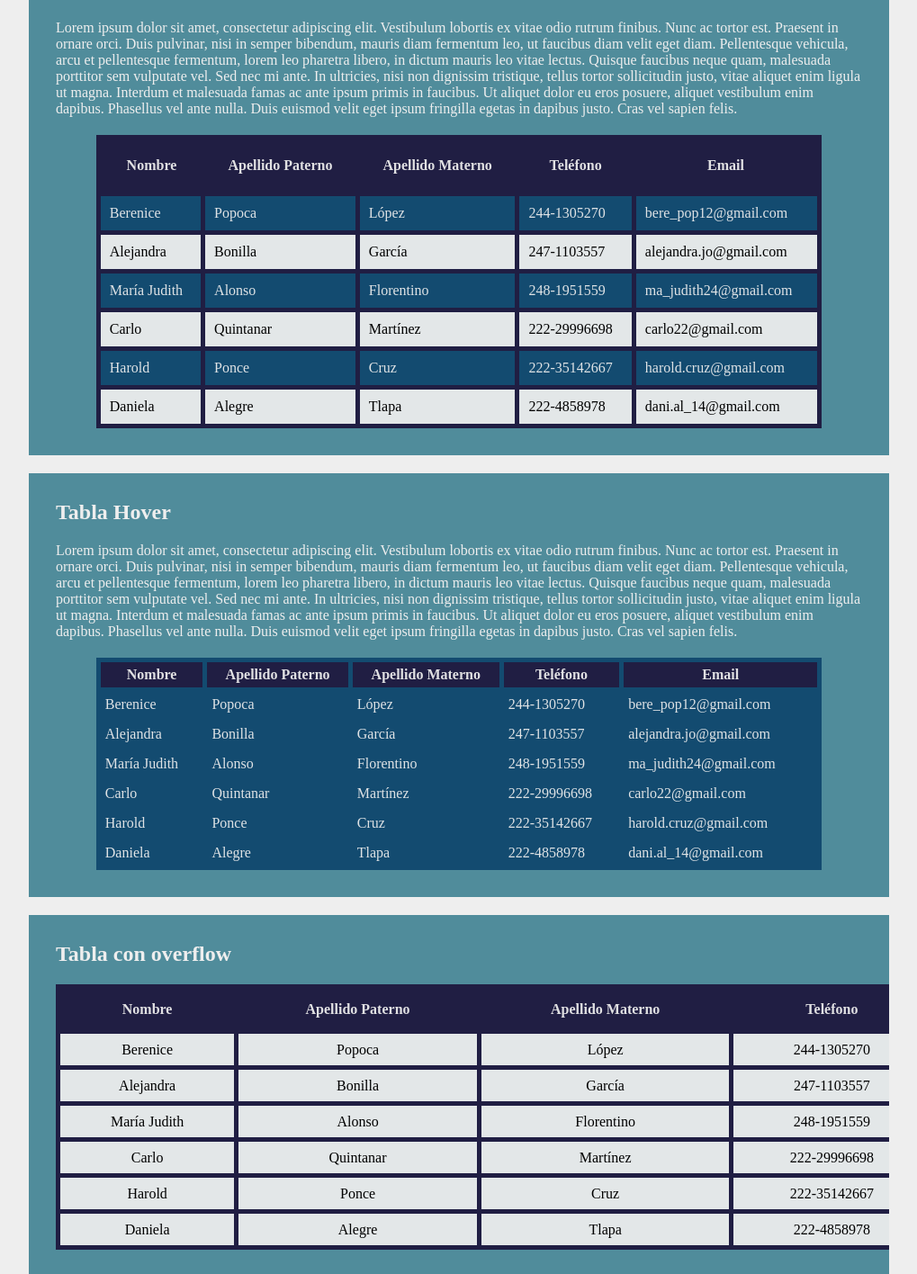
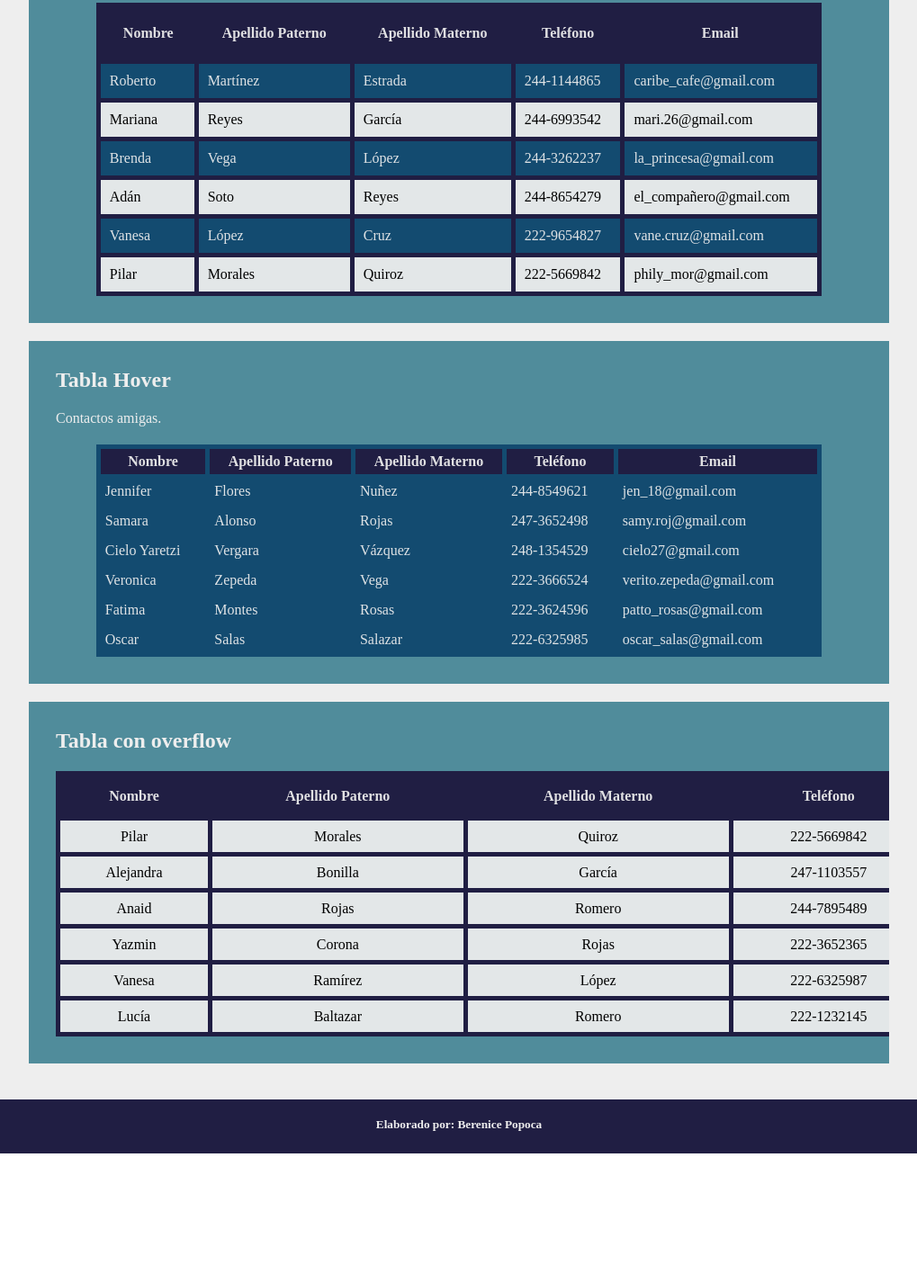
Before and after one commit to berepopoca/berepopoca.github.io, a plain HTML site: page HTML/tablas.html in a window 1280 px wide. Shown: the part 1384-2800 px from the top of the page at 90% size, without its empty margins (150-1169 px from the left). After the commit the page ends 2666 px from the top, so only its background shows below. Drawn offline with Linux system fonts and the light colour scheme.

Commit message:
tablas.html

```diff
--- a/HTML/tablas.html
+++ b/HTML/tablas.html
@@ -81,7 +81,7 @@
             </section>
             <section>
                 <h2>Tabla modificada por clase y con uso de colspan</h2>
-                <p>Lorem ipsum dolor sit amet, consectetur adipiscing elit. Vestibulum lobortis ex vitae odio rutrum finibus. Nunc ac tortor est. Praesent in ornare orci. Duis pulvinar, nisi in semper bibendum, mauris diam fermentum leo, ut faucibus diam velit eget diam. Pellentesque vehicula, arcu et pellentesque fermentum, lorem leo pharetra libero, in dictum mauris leo vitae lectus. Quisque faucibus neque quam, malesuada porttitor sem vulputate vel. Sed nec mi ante. In ultricies, nisi non dignissim tristique, tellus tortor sollicitudin justo, vitae aliquet enim ligula ut magna. Interdum et malesuada famas ac ante ipsum primis in faucibus. Ut aliquet dolor eu eros posuere, aliquet vestibulum enim dapibus. Phasellus vel ante nulla. Duis euismod velit eget ipsum fringilla egetas in dapibus justo. Cras vel sapien felis.</p>
+                <p>Contactos de mis familiares</p>
                 <table border="1" class="tabla1">
                     <thead>
                         <th>Nombre</th>
@@ -100,44 +100,44 @@
                             <td>bere_pop12@gmail.com</td>
                         </tr>
                         <tr>
-                            <td>Alejandra</td>
-                            <td>Bonilla</td>
-                            <td>García</td>
-                            <td>247-1103557</td>
-							<td>222-2428554</td>
-                            <td>alejandra.jo@gmail.com</td>
+                            <td>Lidia</td>
+                            <td>López</td>
+                            <td>Mejía</td>
+                            <td>244-1106057</td>
+							<td>244-4458445</td>
+                            <td>lid.lop@gmail.com</td>
                         </tr>
                          <tr>
-                            <td>María Judith</td>
-                            <td>Alonso</td>
-                            <td>Florentino</td>
-                            <td>248-1951559</td>
-							<td>222-1562526</td>
-                            <td>ma_judith24@gmail.com</td>
+                            <td>Juan</td>
+                            <td>Guillermo</td>
+                            <td>Popoca</td>
+                            <td>244-1106325</td>
+							<td>44-4458445</td>
+                            <td>pop_juan76@gmail.com</td>
                         </tr>
                         <tr>
-                            <td>Carlo</td>
-                            <td>Quintanar</td>
-                            <td>Martínez</td>
-                            <td>222-29996698</td>
+                            <td>Edgar</td>
+                            <td>Popoca</td>
+                            <td>López</td>
+                            <td>244-1596325</td>
 							<td></td>
-                            <td>carlo22@gmail.com</td>
+                            <td>edy1007@gmail.com</td>
                         </tr>
                         <tr>
-                            <td>Harold</td>
-                            <td>Ponce</td>
-                            <td>Cruz</td>
-                            <td>222-35142667</td>
-							<td>222-15698742</td>
-                            <td>harold.cruz@gmail.com</td>
+                            <td>Guadalupe</td>
+                            <td>López</td>
+                            <td>Mejía</td>
+                            <td>244-3652147</td>
+							<td>244-2315689</td>
+                            <td>lupitha.lop@gmail.com</td>
                         </tr>
                         <tr>
-                            <td>Daniela</td>
-                            <td>Alegre</td>
-                            <td>Tlapa</td>
-                            <td>222-4858978</td>
-							<td></td>
-                            <td>dani.al_14@gmail.com</td>
+                            <td>Guadalupe</td>
+                            <td>Mejía</td>
+                            <td>Reyes</td>
+                            <td>244-3547856</td>
+							<td>244-3264259</td>
+                            <td>abuela1964@gmail.com</td>
                         </tr>
                     </tbody>
                     <tfoot></tfoot>
@@ -145,7 +145,7 @@
             </section>
             <section>
                 <h2>Tabla Zebra</h2>
-                <p>Lorem ipsum dolor sit amet, consectetur adipiscing elit. Vestibulum lobortis ex vitae odio rutrum finibus. Nunc ac tortor est. Praesent in ornare orci. Duis pulvinar, nisi in semper bibendum, mauris diam fermentum leo, ut faucibus diam velit eget diam. Pellentesque vehicula, arcu et pellentesque fermentum, lorem leo pharetra libero, in dictum mauris leo vitae lectus. Quisque faucibus neque quam, malesuada porttitor sem vulputate vel. Sed nec mi ante. In ultricies, nisi non dignissim tristique, tellus tortor sollicitudin justo, vitae aliquet enim ligula ut magna. Interdum et malesuada famas ac ante ipsum primis in faucibus. Ut aliquet dolor eu eros posuere, aliquet vestibulum enim dapibus. Phasellus vel ante nulla. Duis euismod velit eget ipsum fringilla egetas in dapibus justo. Cras vel sapien felis.</p>
+                <p>Contactos de mis compañeros de trabajo.</p>
                  <table border="1" id="tabla2">
                     <thead>
                         <th>Nombre</th>
@@ -156,46 +156,46 @@
                     </thead>
                     <tbody>
                         <tr>
-                            <td>Berenice</td>
-                            <td>Popoca</td>
-                            <td>López</td>
-                            <td>244-1305270</td>
-                            <td>bere_pop12@gmail.com</td>
+                            <td>Roberto</td>
+                            <td>Martínez</td>
+                            <td>Estrada</td>
+                            <td>244-1144865</td>
+                            <td>caribe_cafe@gmail.com</td>
                         </tr>
                         <tr>
-                            <td>Alejandra</td>
-                            <td>Bonilla</td>
+                            <td>Mariana</td>
+                            <td>Reyes</td>
                             <td>García</td>
-                            <td>247-1103557</td>
-                            <td>alejandra.jo@gmail.com</td>
+                            <td>244-6993542</td>
+                            <td>mari.26@gmail.com</td>
                         </tr>
                          <tr>
-                            <td>María Judith</td>
-                            <td>Alonso</td>
-                            <td>Florentino</td>
-                            <td>248-1951559</td>
-                            <td>ma_judith24@gmail.com</td>
+                            <td>Brenda</td>
+                            <td>Vega</td>
+                            <td>López</td>
+                            <td>244-3262237</td>
+                            <td>la_princesa@gmail.com</td>
                         </tr>
                         <tr>
-                            <td>Carlo</td>
-                            <td>Quintanar</td>
-                            <td>Martínez</td>
-                            <td>222-29996698</td>
-                            <td>carlo22@gmail.com</td>
+                            <td>Adán</td>
+                            <td>Soto</td>
+                            <td>Reyes</td>
+                            <td>244-8654279</td>
+                            <td>el_compañero@gmail.com</td>
                         </tr>
                         <tr>
-                            <td>Harold</td>
-                            <td>Ponce</td>
+                            <td>Vanesa</td>
+                            <td>López</td>
                             <td>Cruz</td>
-                            <td>222-35142667</td>
-                            <td>harold.cruz@gmail.com</td>
+                            <td>222-9654827</td>
+                            <td>vane.cruz@gmail.com</td>
                         </tr>
                         <tr>
-                            <td>Daniela</td>
-                            <td>Alegre</td>
-                            <td>Tlapa</td>
-                            <td>222-4858978</td>
-                            <td>dani.al_14@gmail.com</td>
+                            <td>Pilar</td>
+                            <td>Morales</td>
+                            <td>Quiroz</td>
+                            <td>222-5669842</td>
+                            <td>phily_mor@gmail.com</td>
                         </tr>
                     </tbody>
                     <tfoot></tfoot>
@@ -203,7 +203,7 @@
             </section>
             <section>
                 <h2>Tabla Hover</h2>
-                <p>Lorem ipsum dolor sit amet, consectetur adipiscing elit. Vestibulum lobortis ex vitae odio rutrum finibus. Nunc ac tortor est. Praesent in ornare orci. Duis pulvinar, nisi in semper bibendum, mauris diam fermentum leo, ut faucibus diam velit eget diam. Pellentesque vehicula, arcu et pellentesque fermentum, lorem leo pharetra libero, in dictum mauris leo vitae lectus. Quisque faucibus neque quam, malesuada porttitor sem vulputate vel. Sed nec mi ante. In ultricies, nisi non dignissim tristique, tellus tortor sollicitudin justo, vitae aliquet enim ligula ut magna. Interdum et malesuada famas ac ante ipsum primis in faucibus. Ut aliquet dolor eu eros posuere, aliquet vestibulum enim dapibus. Phasellus vel ante nulla. Duis euismod velit eget ipsum fringilla egetas in dapibus justo. Cras vel sapien felis.</p>
+                <p>Contactos amigas.</p>
                 <table border="1" id="tabla3">
                     <thead>
                         <th>Nombre</th>
@@ -214,46 +214,46 @@
                     </thead>
                     <tbody>
                         <tr>
-                            <td>Berenice</td>
-                            <td>Popoca</td>
-                            <td>López</td>
-                            <td>244-1305270</td>
-                            <td>bere_pop12@gmail.com</td>
+                            <td>Jennifer</td>
+                            <td>Flores</td>
+                            <td>Nuñez</td>
+                            <td>244-8549621</td>
+                            <td>jen_18@gmail.com</td>
                         </tr>
                         <tr>
-                            <td>Alejandra</td>
-                            <td>Bonilla</td>
-                            <td>García</td>
-                            <td>247-1103557</td>
-                            <td>alejandra.jo@gmail.com</td>
+                            <td>Samara</td>
+                            <td>Alonso</td>
+                            <td>Rojas</td>
+                            <td>247-3652498</td>
+                            <td>samy.roj@gmail.com</td>
                         </tr>
                          <tr>
-                            <td>María Judith</td>
-                            <td>Alonso</td>
-                            <td>Florentino</td>
-                            <td>248-1951559</td>
-                            <td>ma_judith24@gmail.com</td>
+                            <td>Cielo Yaretzi</td>
+                            <td>Vergara</td>
+                            <td>Vázquez</td>
+                            <td>248-1354529</td>
+                            <td>cielo27@gmail.com</td>
                         </tr>
                         <tr>
-                            <td>Carlo</td>
-                            <td>Quintanar</td>
-                            <td>Martínez</td>
-                            <td>222-29996698</td>
-                            <td>carlo22@gmail.com</td>
+                            <td>Veronica</td>
+                            <td>Zepeda</td>
+                            <td>Vega</td>
+                            <td>222-3666524</td>
+                            <td>verito.zepeda@gmail.com</td>
                         </tr>
                         <tr>
-                            <td>Harold</td>
-                            <td>Ponce</td>
-                            <td>Cruz</td>
-                            <td>222-35142667</td>
-                            <td>harold.cruz@gmail.com</td>
+                            <td>Fatima</td>
+                            <td>Montes</td>
+                            <td>Rosas</td>
+                            <td>222-3624596</td>
+                            <td>patto_rosas@gmail.com</td>
                         </tr>
                         <tr>
-                            <td>Daniela</td>
-                            <td>Alegre</td>
-                            <td>Tlapa</td>
-                            <td>222-4858978</td>
-                            <td>dani.al_14@gmail.com</td>
+                            <td>Oscar</td>
+                            <td>Salas</td>
+                            <td>Salazar</td>
+                            <td>222-6325985</td>
+                            <td>oscar_salas@gmail.com</td>
                         </tr>
                     </tbody>
                     <tfoot></tfoot>
@@ -272,11 +272,11 @@
                     </thead>
                     <tbody>
                         <tr>
-                            <td>Berenice</td>
-                            <td>Popoca</td>
-                            <td>López</td>
-                            <td>244-1305270</td>
-                            <td>bere_pop12@gmail.com</td>
+                            <td>Pilar</td>
+                            <td>Morales</td>
+                            <td>Quiroz</td>
+                            <td>222-5669842</td>
+                            <td>phily_mor@gmail.com</td>
                         </tr>
                         <tr>
                             <td>Alejandra</td>
@@ -286,32 +286,32 @@
                             <td>alejandra.jo@gmail.com</td>
                         </tr>
                          <tr>
-                            <td>María Judith</td>
-                            <td>Alonso</td>
-                            <td>Florentino</td>
-                            <td>248-1951559</td>
-                            <td>ma_judith24@gmail.com</td>
+                            <td>Anaid</td>
+                            <td>Rojas</td>
+                            <td>Romero</td>
+                            <td>244-7895489</td>
+                            <td>ani.0208@gmail.com</td>
                         </tr>
                         <tr>
-                            <td>Carlo</td>
-                            <td>Quintanar</td>
-                            <td>Martínez</td>
-                            <td>222-29996698</td>
-                            <td>carlo22@gmail.com</td>
+                            <td>Yazmin</td>
+                            <td>Corona</td>
+                            <td>Rojas</td>
+                            <td>222-3652365</td>
+                            <td>yaz.tahiti@gmail.com</td>
                         </tr>
                         <tr>
-                            <td>Harold</td>
-                            <td>Ponce</td>
-                            <td>Cruz</td>
-                            <td>222-35142667</td>
-                            <td>harold.cruz@gmail.com</td>
+                            <td>Vanesa</td>
+                            <td>Ramírez</td>
+                            <td>López</td>
+                            <td>222-6325987</td>
+                            <td>vane10@gmail.com</td>
                         </tr>
                         <tr>
-                            <td>Daniela</td>
-                            <td>Alegre</td>
-                            <td>Tlapa</td>
-                            <td>222-4858978</td>
-                            <td>dani.al_14@gmail.com</td>
+                            <td>Lucía</td>
+                            <td>Baltazar</td>
+                            <td>Romero</td>
+                            <td>222-1232145</td>
+                            <td>lucy.654@gmail.com</td>
                         </tr>
                     </tbody>
                     <tfoot></tfoot>
```
